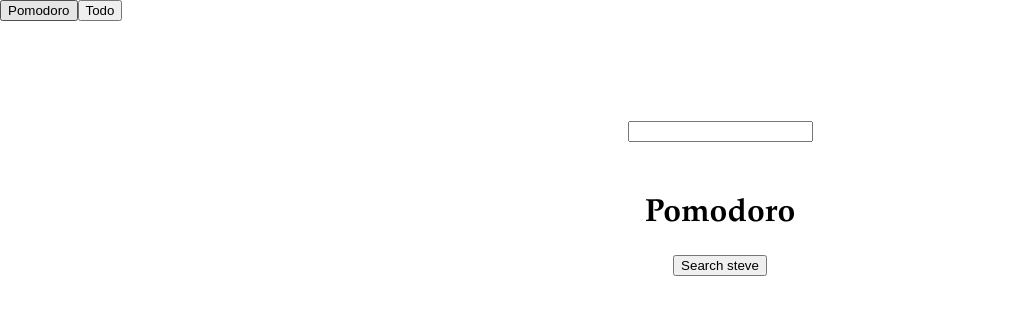
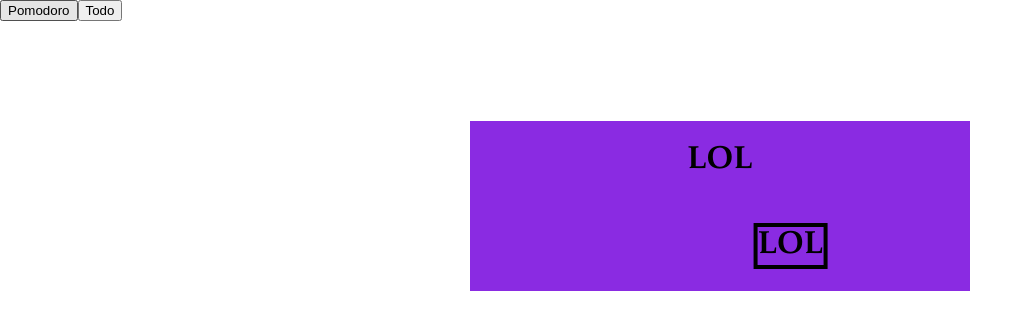
Before and after one commit to shanurwt/react-todo, a React (Create React App) app: page / in a window 1280 px wide. Both pictures are taken after a click on the button "Pomodoro". Shown: the top 330 px of the page, without its empty margins (0-1033 px from the left). Built offline with nearby package versions, Linux system fonts and the light colour scheme.

Commit message:
gsap added

```diff
--- a/package.json
+++ b/package.json
@@ -7,6 +7,7 @@
     "@testing-library/react": "^11.2.7",
     "@testing-library/user-event": "^12.8.3",
     "firebase": "^9.6.3",
+    "gsap": "^3.9.1",
     "react": "^17.0.2",
     "react-dom": "^17.0.2",
     "react-scripts": "^5.0.0",
--- a/src/components/FormContent.js
+++ b/src/components/FormContent.js
@@ -1,7 +1,21 @@
-import { useCallback } from "react";
+import { useCallback, useEffect, useRef } from "react";
+import {gsap} from "gsap";
 import '../index.css';
 
+
 export default function FormContent(props){
+
+    const lol = useRef();
+    useEffect(()=>{
+        gsap.timeline()
+        .from("l-items", {
+            xPercent:100,
+            ease:"back",
+            duration:3,
+        });
+        console.log(lol.current);
+    })
+
     const formSubmit = useCallback(
         (event) => {
         event.preventDefault();
@@ -27,13 +41,13 @@ export default function FormContent(props){
     return(
         <>
             <form className="form" onSubmit={formSubmit}>
-                <label htmlFor="">Enter a Fresh TODO</label>
+                <label >Enter a Fresh TODO</label>
                 <input type="text" value={props.newTodo} onChange={(e)=> props.setNewTodo(e.target.value)}/>
             </form>
 
             <ul className="list">
                 {props.todoList.map((tod,ind) => (
-                    <li className="l-items" key={tod.id}>
+                    <li className="l-items" key={tod.id} ref={lol}>
                          <input type="checkbox" checked={tod.done} onChange={done(tod,ind)}/>
                          <span className={tod.done?'done':''}>{tod.content}</span>
                          </li>
--- a/src/components/Pomodoro.js
+++ b/src/components/Pomodoro.js
@@ -1,28 +1,34 @@
-import React, { useState } from 'react';
+import React, { useEffect, useRef } from 'react';
+import gsap from 'gsap';
+import '../index.css'
+
+
 
 export default function Pomodoro() {
 
-  const Employee = [
-    {name: "Parker Green",},
-    {name: "Jordan Richards",},
-    {name: "Alex Stevens",},
-    {name: "Avery Scott"},
-  ];
-  const [search, setSearch] = useState('LOL');
-  console.log(search);
+  const boxRef = useRef();
+
+useEffect(() => {
+
+  gsap.timeline()
+    .from(boxRef.current, {
+      xPercent:100,
+      duration: 2,
+      rotate:"+=360"
+    })
+    .from((".sec"),{
+      x:100,
+      duration: 1,
+      ease:"back.in",
+    })
+});
+
+
+
   return(
-  <div className='container'>
-      <input type="text" onChange={(e)=> setSearch(e.target.value)}/>
-      <ul>
-      {Employee.map((emp => {
-        if(emp.name.toLowerCase().includes(search)){
-          return <li key={emp.name}>{emp.name}</li>
-        }
-      })
-      )}
-      </ul>
-      <h1>Pomodoro</h1>
-      <button onClick={()=> setSearch('st')}>Search steve</button>
+  <div className='container' >
+      <h1 ref={boxRef}>LOL</h1>
+      <h1 className='sec'>LOL</h1>
   </div>
   );
 }
--- a/src/index.css
+++ b/src/index.css
@@ -38,3 +38,11 @@ body {
 .done{
   text-decoration: line-through;
 }
+.sec{
+  background-color: blueviolet;
+  border:4px solid;
+
+}
+.container{
+  background-color: blueviolet;
+}
```
Also changed, not shown: 1 other file (tests, documents, lock files or other folders).
